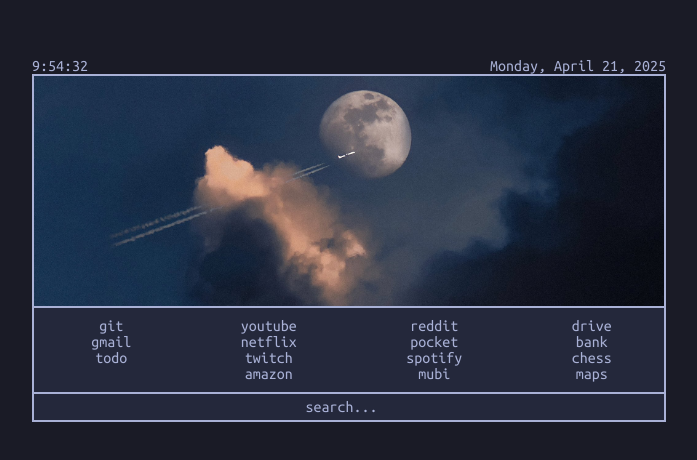
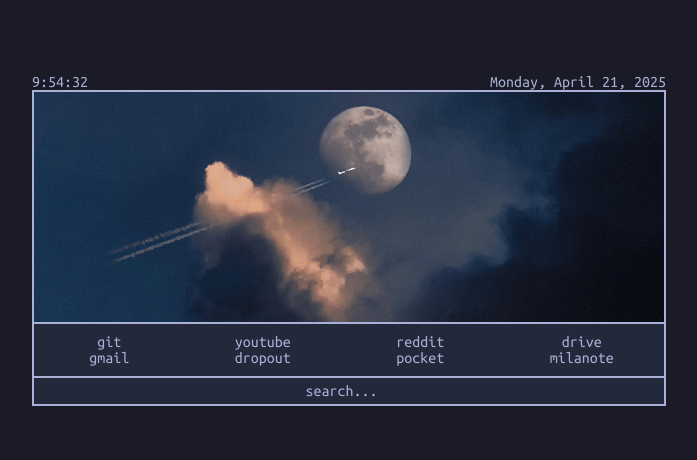
Before and after one commit to LogicalSoup/LogicalSoup.github.io, a plain HTML site: page index.html in a window 1280 px wide. Shown: the part 160-620 px from the top of the page, without its empty margins (291-988 px from the left). Drawn offline with Linux system fonts and the light colour scheme.

Commit message:
Update index.html

```diff
--- a/index.html
+++ b/index.html
@@ -55,28 +55,21 @@ setInterval(GetClock,1000);
             <ul>
               <li><a href="https://github.com/LogicalSoup?tab=repositories">git</a></li>
               <li><a href="https://mail.google.com/mail/">gmail</a></li>
-              <li><a href="https://todoist.com/">todo</a></li>
             </ul>
 
             <ul>
               <li><a href="https://www.youtube.com">youtube</a></li>
-              <li><a href="https://www.netflix.com/browse/my-list">netflix</a></li>
-              <li><a href="https://www.twitch.tv/">twitch</a></li>
-              <li><a href="https://www.amazon.co.uk/gp/video/mystuff/ref=atv_nb_mystuff">amazon</a></li>
+              <li><a href="https://www.dropout.tv/">dropout</a></li>
             </ul>
 
             <ul>
               <li><a href="https://www.reddit.com">reddit</a></li>
               <li><a href="https://app.getpocket.com/">pocket</a></li>
-              <li><a href="https://open.spotify.com/genre/made-for-x">spotify</a></li>
-              <li><a href="https://mubi.com/showing">mubi</a></li>
             </ul>
 
             <ul>
               <li><a href="https://drive.google.com/drive/">drive</a></li>
-              <li><a href="https://www.santander.co.uk/">bank</a></li>
-              <li><a href="https://www.chess.com/play/online">chess</a></li>
-              <li><a href="https://www.google.com/maps">maps</a></li>
+              <li><a href="https://app.milanote.com/">milanote</a></li>
             </ul>
 
 
```
